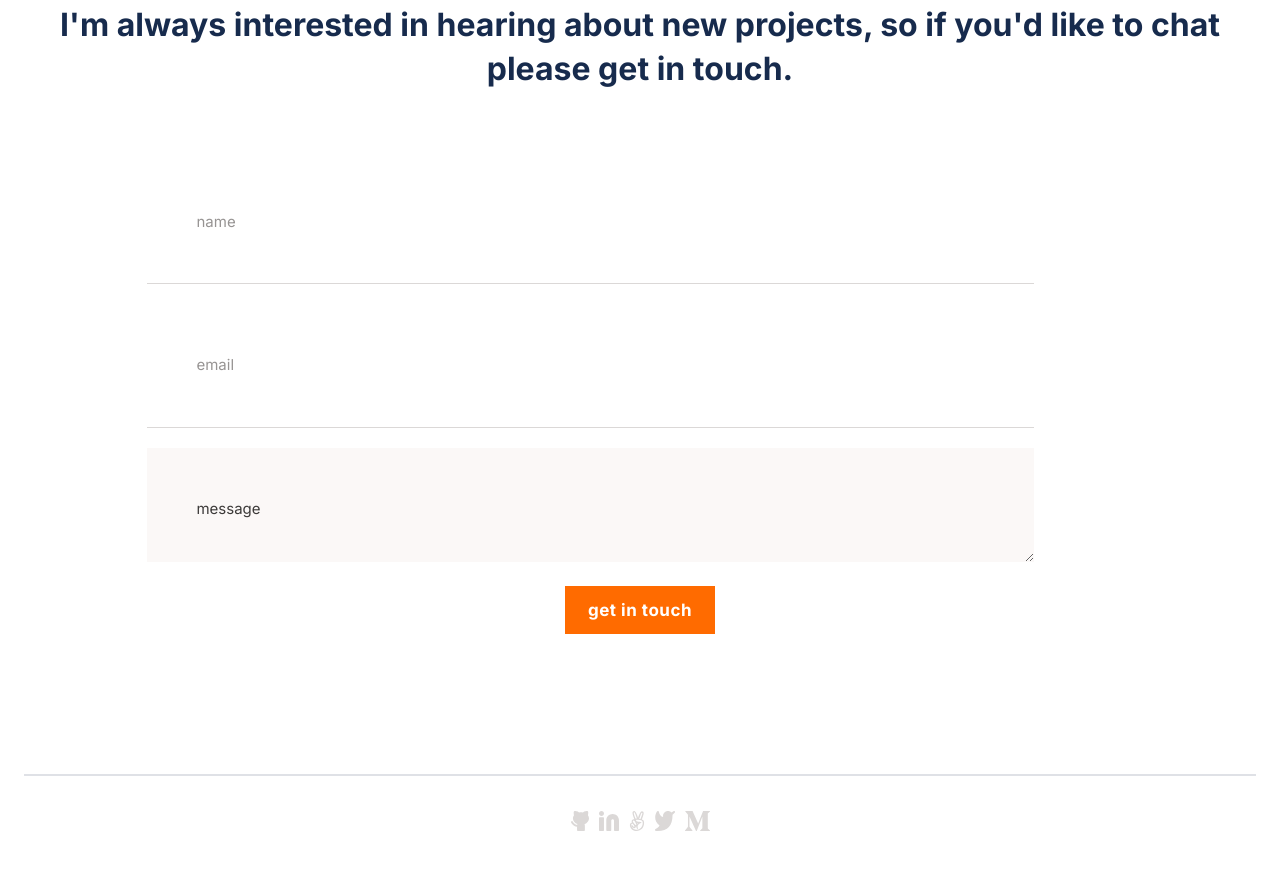
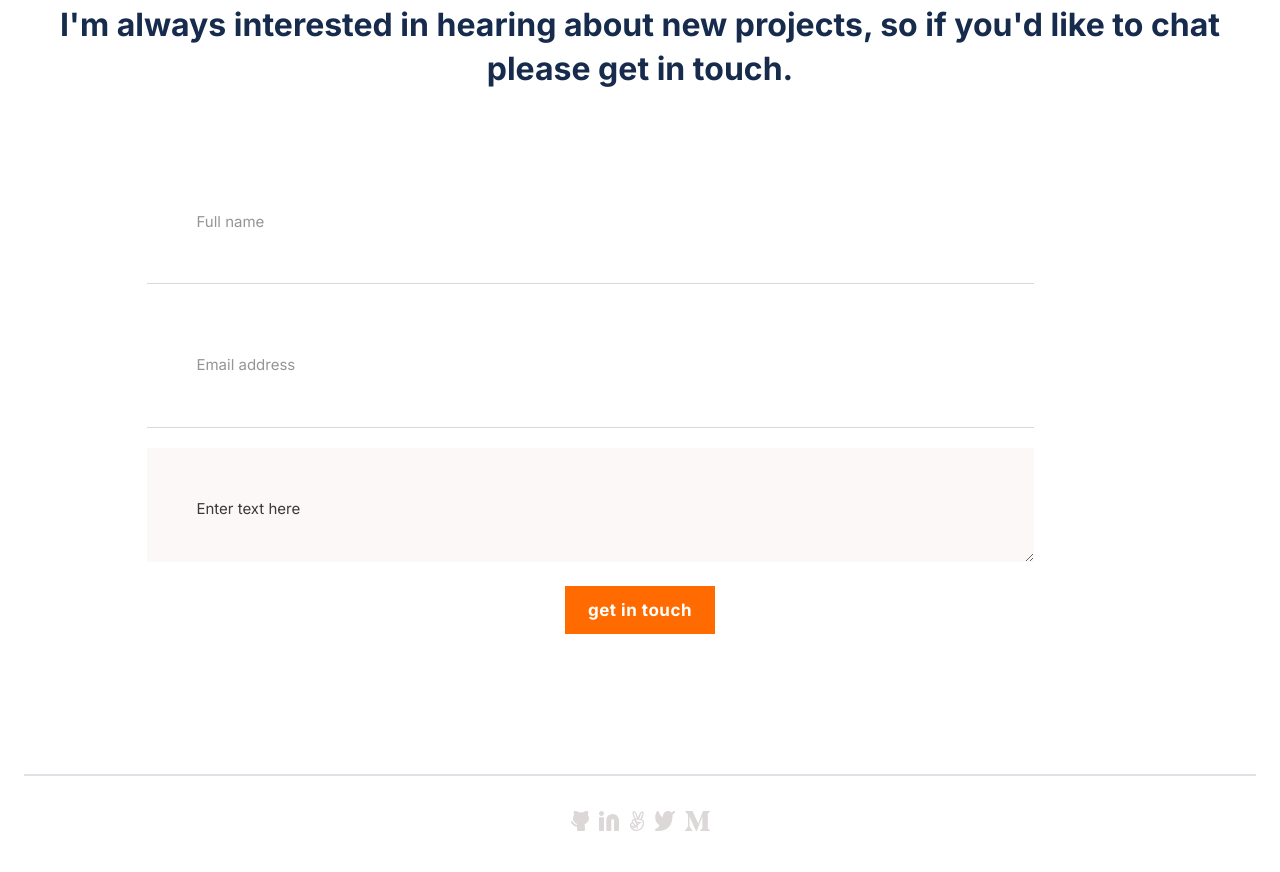
Before and after one commit to Bondok6/cr-training-contact-form, a website: page index.html in a window 1280 px wide. Shown: the part 6784-7656 px from the top of the page. Drawn offline with Linux system fonts and the light colour scheme.

Commit message:
Update the placeholders

```diff
--- a/index.html
+++ b/index.html
@@ -225,9 +225,9 @@
       </p>
 
       <form class="footer-form" action="https://formspree.io/f/xnqlzkod" method="post">
-        <input type="text" id="name" name="user-name" maxlength="30" placeholder="name" required />
-        <input type="email" id="email" name="user-email" placeholder="email" required />
-        <textarea name="message" id="msg" maxLength="500" placeholder="message" required></textarea>
+        <input type="text" id="name" name="user-name" maxlength="30" placeholder="Full name" required />
+        <input type="email" id="email" name="user-email" placeholder="Email address" required />
+        <textarea name="message" id="msg" maxLength="500" placeholder="Enter text here" required></textarea>
         <button id="form-button" type="submit">get in touch</button>
       </form>
 
```
